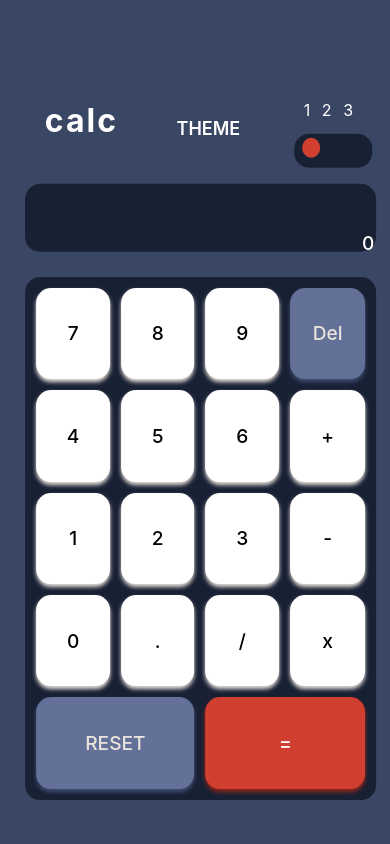
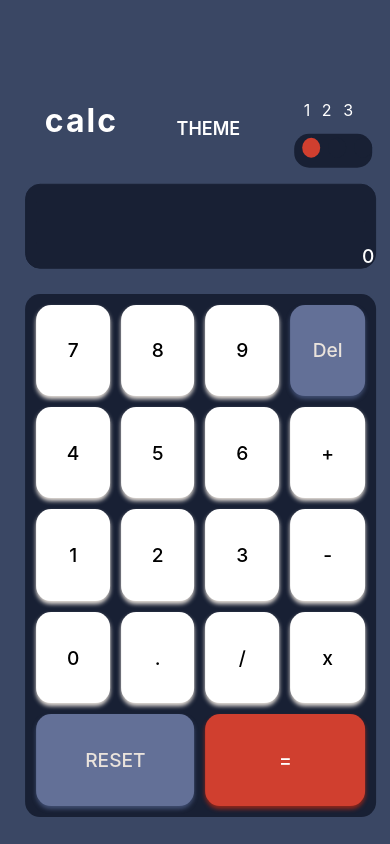
Before and after one commit to Akinyemi04/Calculatorx, a React (Create React App) app: page / in a window 390 px wide. Built offline with nearby package versions, Linux system fonts and the light colour scheme.

Commit message:
changes display vh

```diff
--- a/src/App.css
+++ b/src/App.css
@@ -118,7 +118,7 @@
       -ms-flex-direction: column;
           flex-direction: column;
   background-color: #182034;
-  border: 1px solid inherit;
+  border: 1px solid #182034;
   border-radius: 15px;
   -webkit-transform: translate(3vw, 4vh);
           transform: translate(3vw, 4vh);
@@ -250,7 +250,7 @@ td:hover {
   }
   .App main .peace {
     width: 90vw;
-    height: 8vh;
+    height: 10vh;
     -webkit-transform: translate(-1vw, 4vh);
             transform: translate(-1vw, 4vh);
     padding-top: 2vh;
--- a/src/App.scss
+++ b/src/App.scss
@@ -202,7 +202,7 @@ td:hover{
             }
             .peace{
                 width: 90vw;
-                height: 8vh;
+                height: 10vh;
                 transform: translate(-1vw,4vh);
                 padding-top:2vh ;
                 font-size: larger;
```
Also changed, not shown: 1 other file (tests, documents, lock files or other folders).
